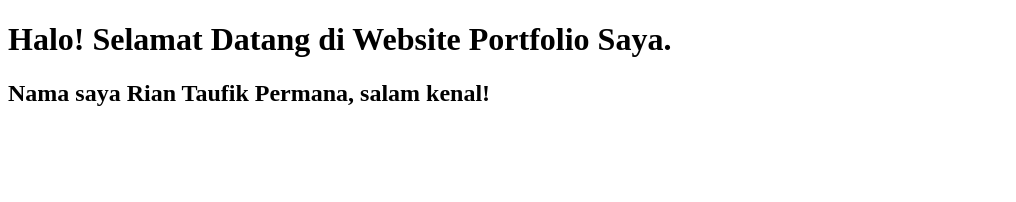
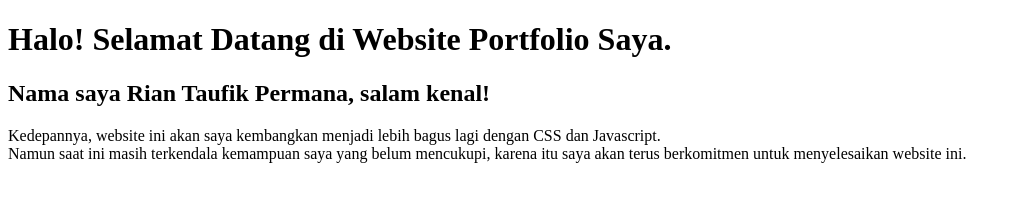
Before and after one commit to Rian-Rainmaker/latihann, a plain HTML site: page index.html in a window 1280 px wide. Shown: the whole page, without its empty margins (0-1016 px from the left). Drawn offline with Linux system fonts and the light colour scheme.

Commit message:
Menambahkan paragraf dan mencoba perintah git add dan commit

```diff
--- a/index.html
+++ b/index.html
@@ -9,5 +9,7 @@
     <body>
         <h1>Halo! Selamat Datang di Website Portfolio Saya.</h1>
         <h2>Nama saya Rian Taufik Permana, salam kenal!</h2>
+        <p>Kedepannya, website ini akan saya kembangkan menjadi lebih bagus lagi dengan CSS dan Javascript.<br>
+        Namun saat ini masih terkendala kemampuan saya yang belum mencukupi, karena itu saya akan terus berkomitmen untuk menyelesaikan website ini.</p>
     </body>
 </html>
```
